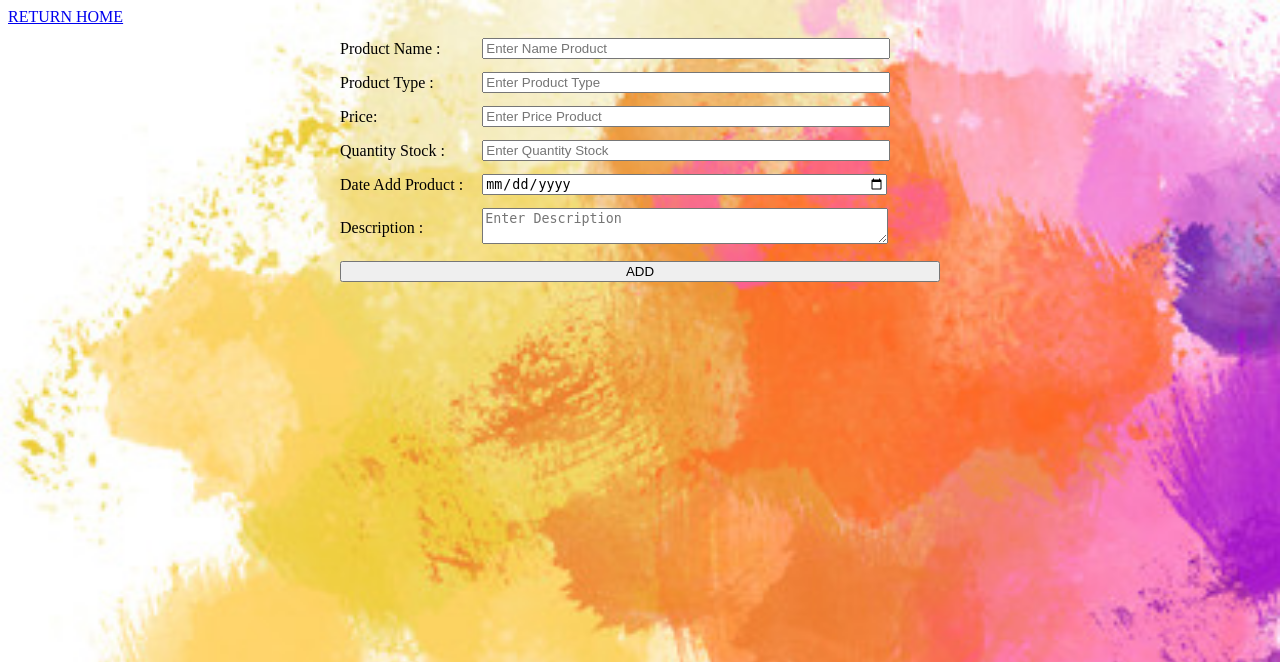
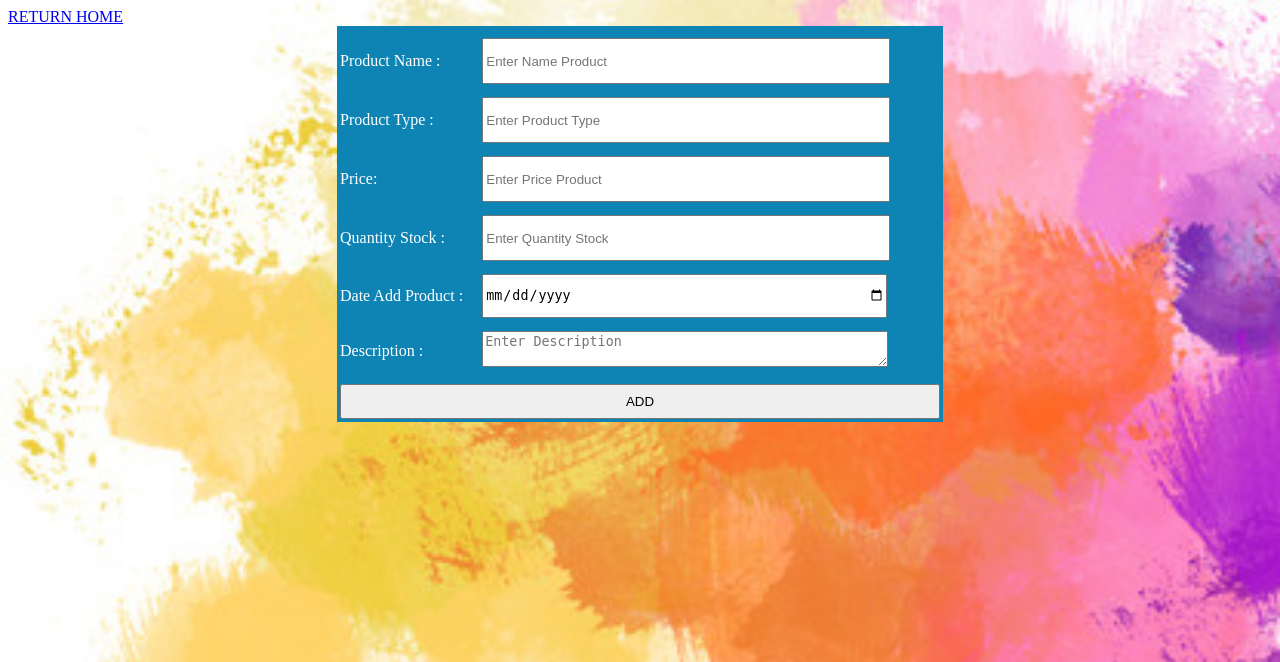
Before and after one commit to hunggml/Thi-TH-Module2, a PHP site: page /index.php?page=add in a window 1280 px wide. Shown: the top 662 px of the page. Run offline with PHP 8.4, Linux system fonts and the light colour scheme.

Commit message:
them css

```diff
--- a/src/View/add.php
+++ b/src/View/add.php
@@ -10,20 +10,24 @@
 <body>
 <style>
     table {
+        background-color: #0e84b5;
         margin: 0 auto;
         border: 1px;
     }
 
     td {
+        color: white;
         padding-top: 10px;
     }
 
     button {
         align-content: center;
         width: 600px;
+        height: 35px;
     }
 
     input {
+        height: 40px;
         width: 400px;
     }
     textarea{
```
Also changed, not shown: src/View/edit.php (+7 -2 lines).
